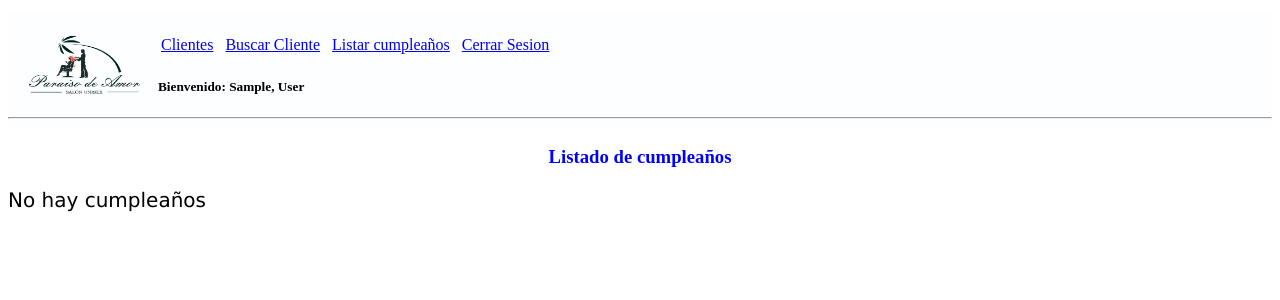
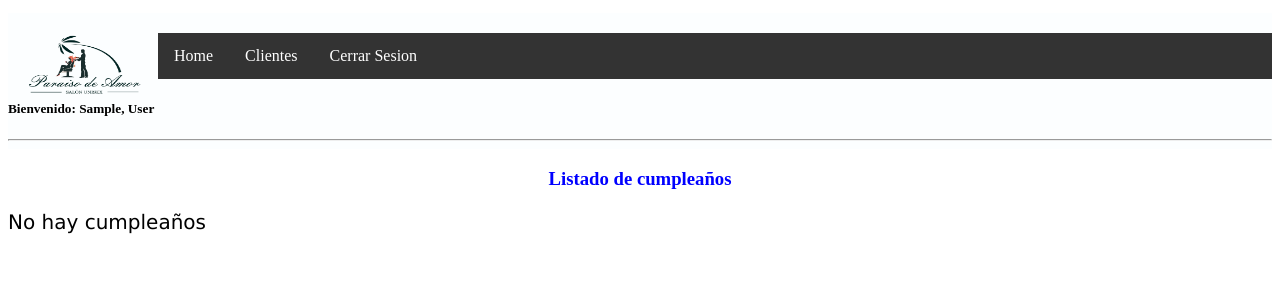
Before and after one commit to erecoliza/paraiso, a Django app: page /cumple/ in a window 1280 px wide. Shown: the top 300 px of the page. Run offline with Django 3.2, Linux system fonts and the light colour scheme; the visitor is signed in with stand-in values (Sample User, id 1); data that the repository does not hold is empty.

Commit message:
exportar cumpleaños a excel(1°parte)

```diff
--- a/paraiso/peluqueria/apps.py
+++ b/paraiso/peluqueria/apps.py
@@ -1,5 +1,4 @@
 from django.apps import AppConfig
-
 
 class PeluqueriaConfig(AppConfig):
     name = 'peluqueria'
--- a/paraiso/peluqueria/static/peluqueria/main.css
+++ b/paraiso/peluqueria/static/peluqueria/main.css
@@ -1,4 +1,3 @@
-
 body {
     color: black;
     padding-top: 5px;
@@ -51,3 +50,54 @@ top:15%; left:0%;
 width:75%;
 height:85%;
 overflow:auto; }
+
+/* Menu */
+
+ul {
+    list-style-type: none;
+    margin: 0;
+    padding: 0;
+    overflow: hidden;
+    background-color: #333;
+}
+
+li {
+    float: left;
+}
+
+li a, .dropbtn {
+    display: inline-block;
+    color: white;
+    text-align: center;
+    padding: 14px 16px;
+    text-decoration: none;
+}
+
+li a:hover, .dropdown:hover .dropbtn {
+    background-color: red;
+}
+
+li.dropdown {
+    display: inline-block;
+}
+
+.dropdown-content {
+    display: none;
+    position: absolute;
+    background-color: #f9f9f9;
+    min-width: 160px;
+    box-shadow: 0px 8px 16px 0px rgba(0,0,0,0.2);
+}
+
+.dropdown-content a {
+    color: black;
+    padding: 12px 16px;
+    text-decoration: none;
+    display: block;
+    text-align: left;
+}
+
+.dropdown-content a:hover {background-color: #f1f1f1}
+
+.show {display:block;}
+/* FIN Menu */
--- a/paraiso/peluqueria/templates/base.html
+++ b/paraiso/peluqueria/templates/base.html
@@ -12,22 +12,22 @@
   </a>
   </p>
     <div class="navigation">
-    <table>
-            <tr>
-                <td><a href="/clientes">Clientes</td>
-                <td>&nbsp;</td>
-                <td><a href="/cliente_buscar"> Buscar Cliente</a></td>
-                <td>&nbsp;</td>
-                <td><a href="/cumple"> Listar cumpleaños</a></td>
-                <td>&nbsp;</td>
-                <td><a href="/cerrar"> Cerrar Sesion</a></td>
-                <td>&nbsp;</td>
-                <!-- Comentario en una página HTML
-                <td><a href="/admin"> Administrador de datos</a></td>
-                <td>&nbsp;</td>
-                -->
-            </tr>
-        </table>
+      <ul>
+        <li><a class="active" href="/menu">Home</a></li>
+        <li class="dropdown">
+          <a href="javascript:void(0)" class="dropbtn" onclick="myFunction()">Clientes</a>
+          <div class="dropdown-content" id="myDropdown">
+            <a href="/clientes">Todos los Clientes</a>
+            <a href="/cliente_buscar#">Buscar Cliente</a>
+            <a href="/cumple">Listar cumpleños</a>
+            <a href="/cumple_a_excel">Exportar cumpleños a Excel</a>
+          </div>
+        </li>
+         <li><a href="/cerrar">Cerrar Sesion</a></li>
+         <!--
+         <li><a href="/admin">Administrador de datos</a></li>
+         -->
+      </ul>
     </div>
     <h5> Bienvenido: <strong>{{user.first_name|capfirst}}, {{user.last_name|capfirst}} </strong></h5>
 <hr>
@@ -36,4 +36,27 @@
         {% block content %}
         {% endblock %}
     </div>
+
+    <script>
+    /* When the user clicks on the button,
+    toggle between hiding and showing the dropdown content */
+    function myFunction() {
+        document.getElementById("myDropdown").classList.toggle("show");
+    }
+
+    // Close the dropdown if the user clicks outside of it
+    window.onclick = function(e) {
+      if (!e.target.matches('.dropbtn')) {
+
+        var dropdowns = document.getElementsByClassName("dropdown-content");
+        for (var d = 0; d < dropdowns.length; d++) {
+          var openDropdown = dropdowns[d];
+          if (openDropdown.classList.contains('show')) {
+            openDropdown.classList.remove('show');
+          }
+        }
+      }
+    }
+    </script>
+
 </html>
--- a/paraiso/peluqueria/urls.py
+++ b/paraiso/peluqueria/urls.py
@@ -6,6 +6,7 @@ Cliente_list,
 ClienteCreate,
 ClienteUpdate,
 ClienteDelete,
+CumpleAExcel,
 Cumple)
 
 from . import views
@@ -20,6 +21,7 @@ url(r'^$', 'django.contrib.auth.views.login',
  url(r'cliente/(?P<pk>[0-9]+)/$', ClienteUpdate.as_view(), name='cliente-update'),
  url(r'cliente/(?P<pk>[0-9]+)/delete/$', ClienteDelete.as_view(), name='cliente-delete'),
  url(r'^cumple/$',Cumple.as_view(), name="cumple"),
+ url(r'^cumple_a_excel/$', views.CumpleAExcel, name="cumple_a_excel"),
  url(r'^admin/', admin.site.urls),
  url(r'^cerrar/$', 'django.contrib.auth.views.logout_then_login',
     name='logout'),
--- a/paraiso/peluqueria/views.py
+++ b/paraiso/peluqueria/views.py
@@ -65,7 +65,6 @@ class ClienteUpdate(LoginRequiredMixin, UpdateView):
 
 class ClienteDelete(LoginRequiredMixin, DeleteView):
     model = Cliente
-    #success_url = reverse_lazy('/clientes')
     success_url = "/clientes"
 
 class Cumple(LoginRequiredMixin,ListView):
@@ -74,3 +73,11 @@ class Cumple(LoginRequiredMixin,ListView):
         return Cliente.objects.all().order_by('Apellido')
     template_name = "cumple.html"
     context_object_name = 'cumple_list'
+
+def CumpleAExcel(request):
+    if 'mes' in request.GET and request.GET['mes']:
+        q = request.GET['mes']
+        cumple_mes = Cliente.objects.all().filter(Cumpleaños__month=q)
+        return render(request, 'cumple.html' , {'cumple_list':cumple_mes})
+    else:
+        return render_to_response('cumple_a_excel.html')
```
Also changed, not shown: paraiso/peluqueria/templates/cumple_a_excel.html (added, +26 -0 lines), paraiso/peluqueria/models.py (line endings or trailing spaces).
